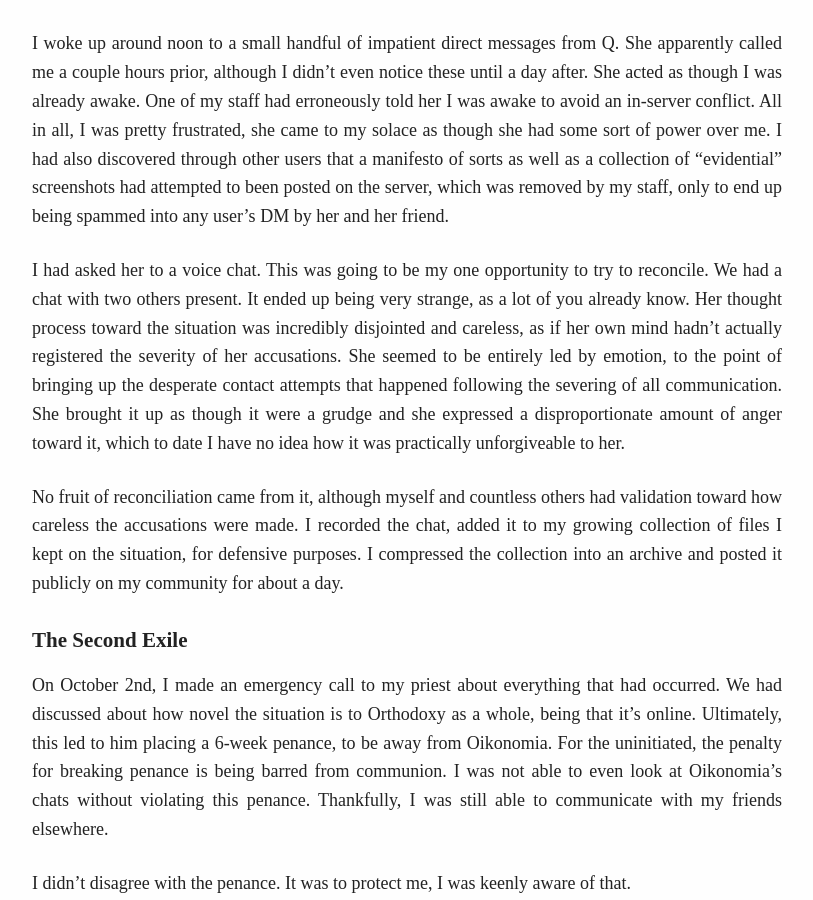
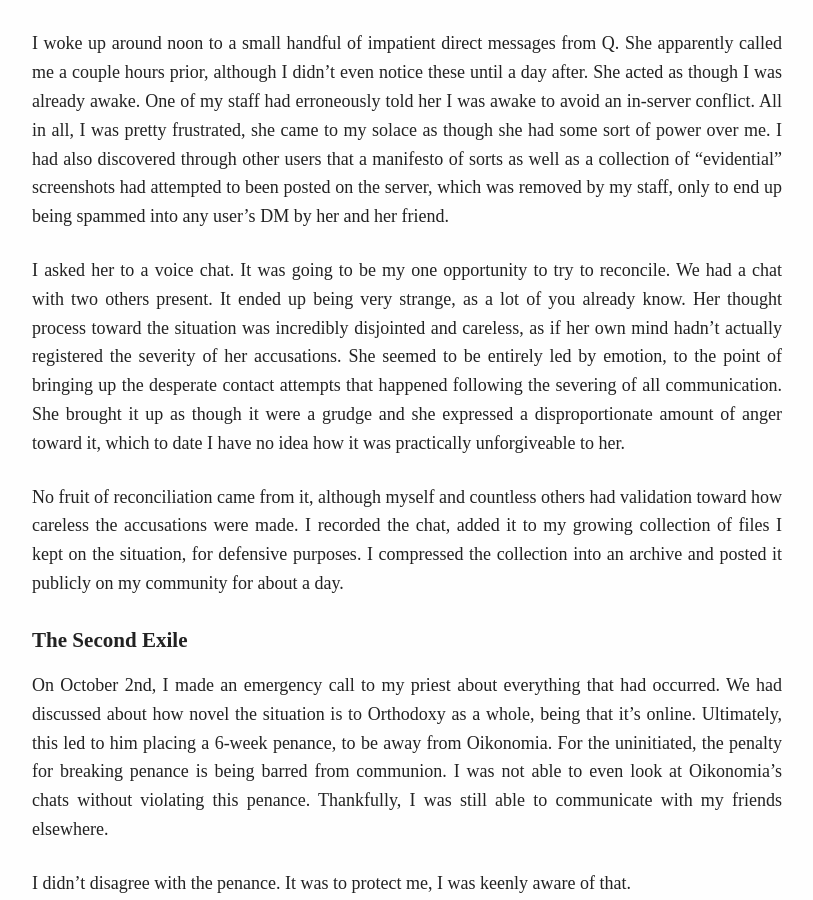
Before and after one commit to SeraphimRP/seraphimrp.github.io, a Jekyll site: the page built from _posts/2020-11-07-a-reflection.md, in a window 1280 px wide and 900 px high, scrolled down 3896 px. Shown: the whole window, without its empty margins (233-1046 px from the left). Built offline with Jekyll 4.4.1, drawn with Linux system fonts in a browser that asks for light colours.

Commit message:
Update 2020-11-07-a-reflection.md

```diff
--- a/_posts/2020-11-07-a-reflection.md
+++ b/_posts/2020-11-07-a-reflection.md
@@ -55,7 +55,7 @@ On October 1st, around 3 am, a notification popped up on my computer that provid
 
 I woke up around noon to a small handful of impatient direct messages from Q. She apparently called me a couple hours prior, although I didn't even notice these until a day after. She acted as though I was already awake. One of my staff had erroneously told her I was awake to avoid an in-server conflict. All in all, I was pretty frustrated, she came to my solace as though she had some sort of power over me. I had also discovered through other users that a manifesto of sorts as well as a collection of "evidential" screenshots had attempted to been posted on the server, which was removed by my staff, only to end up being spammed into any user's DM by her and her friend.
 
-I had asked her to a voice chat. This was going to be my one opportunity to try to reconcile. We had a chat with two others present. It ended up being very strange, as a lot of you already know. Her thought process toward the situation was incredibly disjointed and careless, as if her own mind hadn't actually registered the severity of her accusations. She seemed to be entirely led by emotion, to the point of bringing up the desperate contact attempts that happened following the severing of all communication. She brought it up as though it were a grudge and she expressed a disproportionate amount of anger toward it, which to date I have no idea how it was practically unforgiveable to her.
+I asked her to a voice chat. It was going to be my one opportunity to try to reconcile. We had a chat with two others present. It ended up being very strange, as a lot of you already know. Her thought process toward the situation was incredibly disjointed and careless, as if her own mind hadn't actually registered the severity of her accusations. She seemed to be entirely led by emotion, to the point of bringing up the desperate contact attempts that happened following the severing of all communication. She brought it up as though it were a grudge and she expressed a disproportionate amount of anger toward it, which to date I have no idea how it was practically unforgiveable to her.
 
 No fruit of reconciliation came from it, although myself and countless others had validation toward how careless the accusations were made. I recorded the chat, added it to my growing collection of files I kept on the situation, for defensive purposes. I compressed the collection into an archive and posted it publicly on my community for about a day.
 
```
